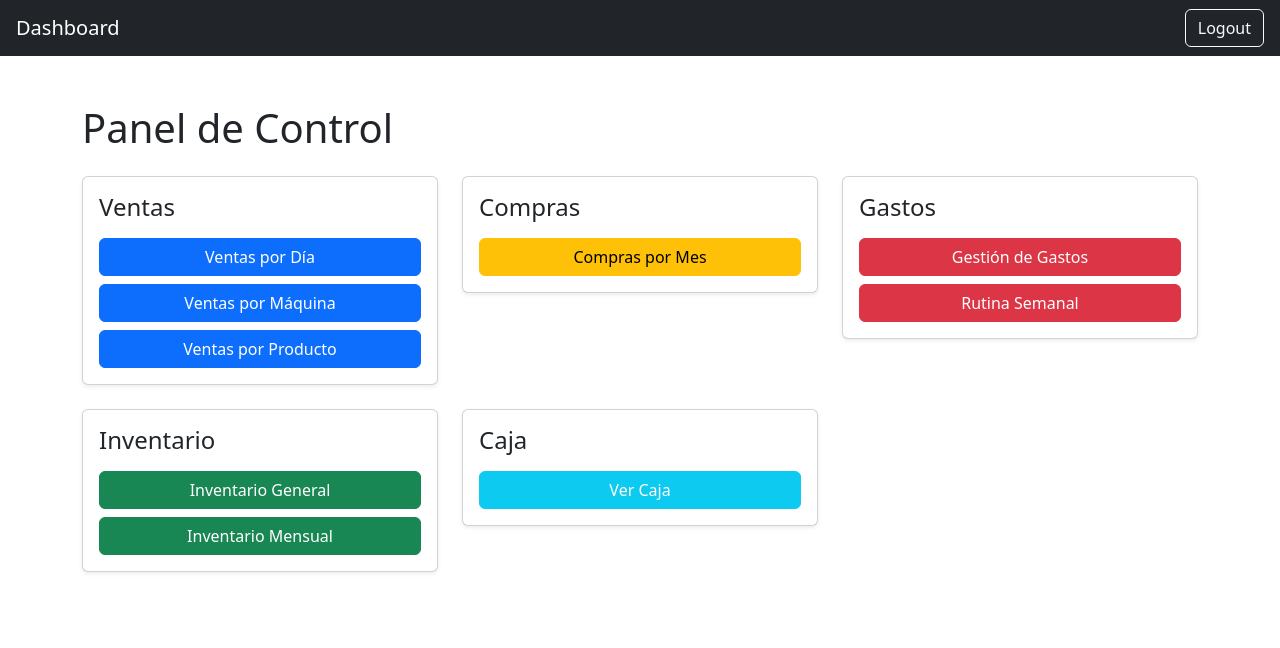
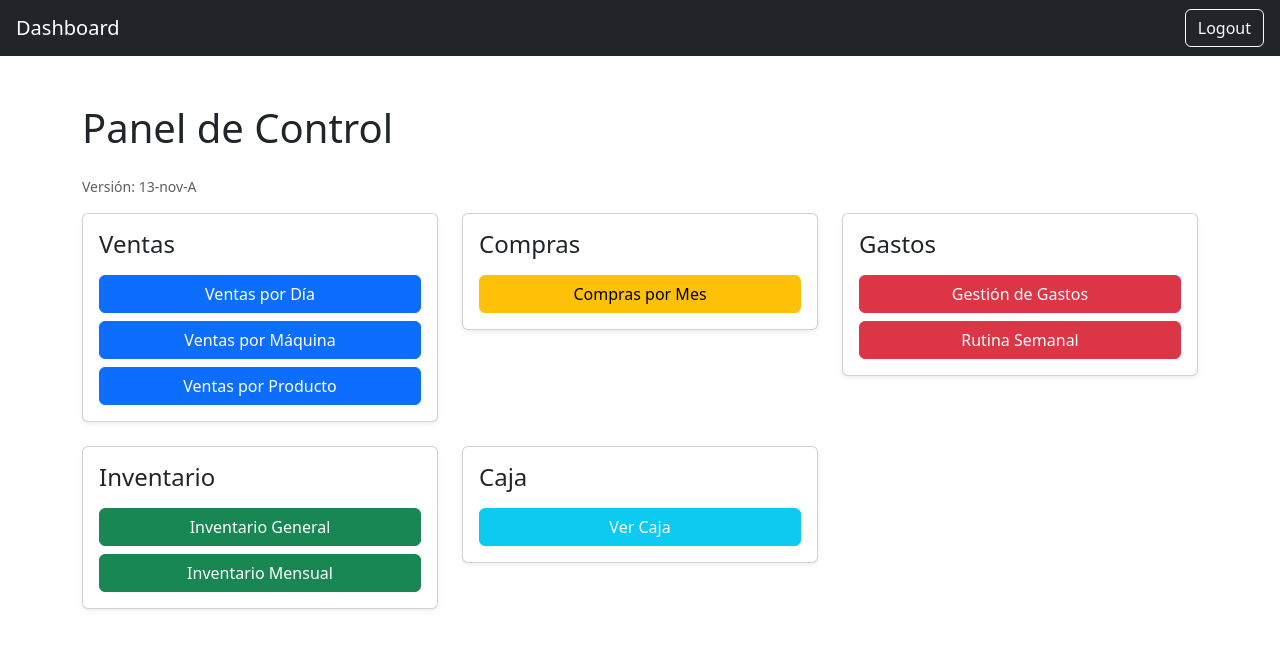
Before and after one commit to afo32/laundry-vending-management-system, a React (Vite) app in the folder dashboard/: page /dashboard in a window 1280 px wide. Shown: the top 648 px of the page. Built offline with nearby package versions, Linux system fonts and the light colour scheme; sample sign-in values are in the browser's storage; what @capacitor/core would draw is missing.

Commit message:
3 intento

```diff
--- a/dashboard/src/pages/Dashboard.jsx
+++ b/dashboard/src/pages/Dashboard.jsx
@@ -6,6 +6,7 @@ export default function Dashboard() {
   return (
     <div className="container py-5">
       <h1 className="mb-4">Panel de Control</h1>
+      <p className="text-muted small">Versión: 13-nov-A</p>
 
       <div className="row g-4">
         {/* Ventas */}
```
Also changed, not shown: 5 other files (tests, documents, lock files or other folders).
